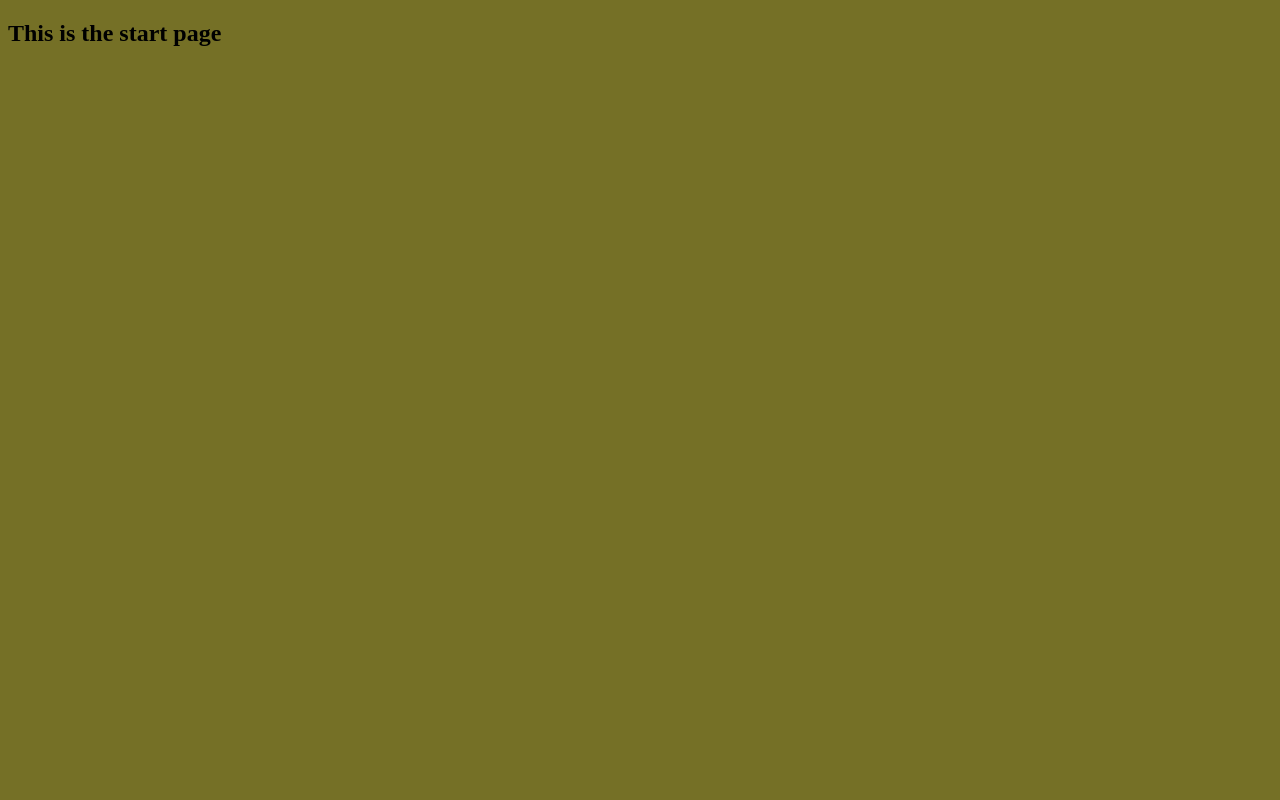
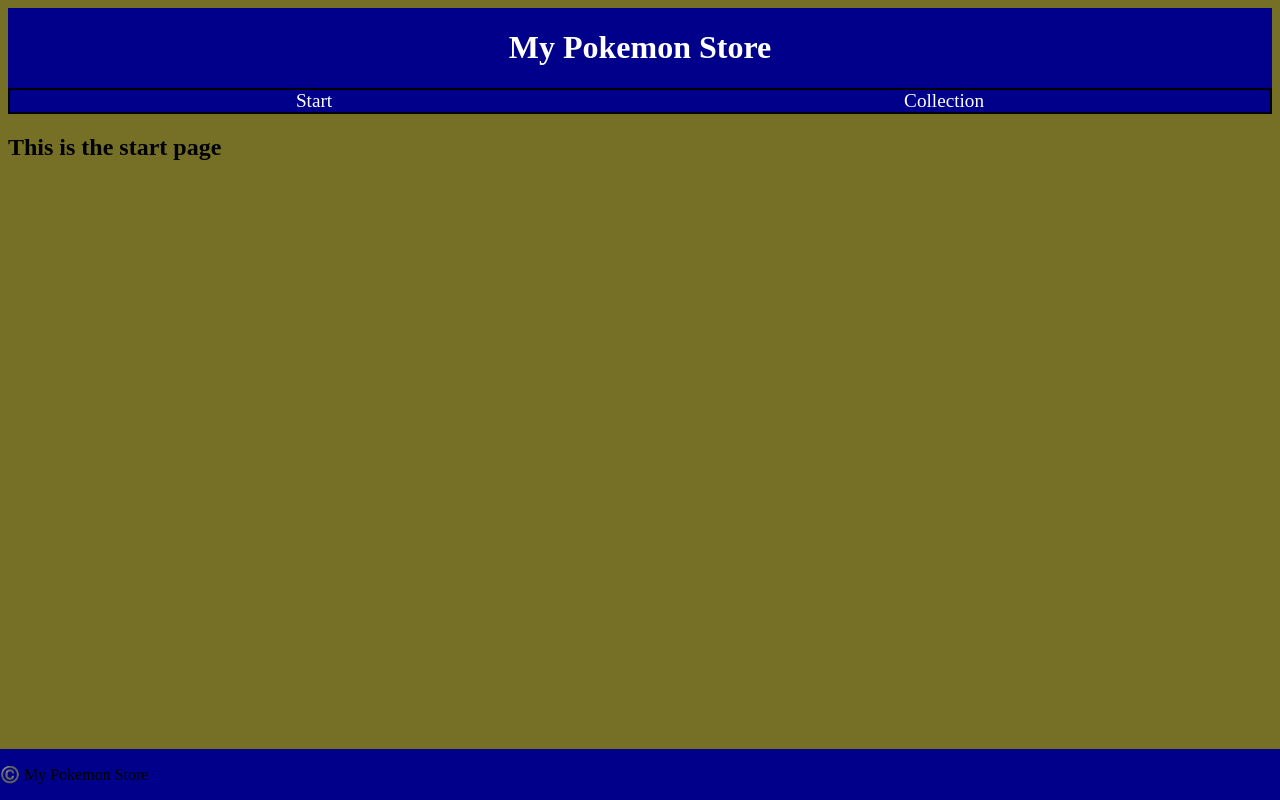
Before and after one commit to stuNero/ptc-typescript, a React (Vite) app: page / in a window 1280 px wide. Built offline with nearby package versions, Linux system fonts and the light colour scheme.

Commit message:
add header and footer to app

```diff
--- a/src/App.tsx
+++ b/src/App.tsx
@@ -1,12 +1,15 @@
 import { useLocation } from 'react-router-dom';
-import Card from "./Card";
+import Header from './partials/Header';
 import Main from "./partials/Main";
+import Footer from './partials/Footer';
 
 
 export default function App() {
   useLocation();
   window.scrollTo({ top: 0, left: 0, behavior: 'smooth' });
   return <>
+    <Header />
     <Main />
+    <Footer />
   </>;
 };
```
